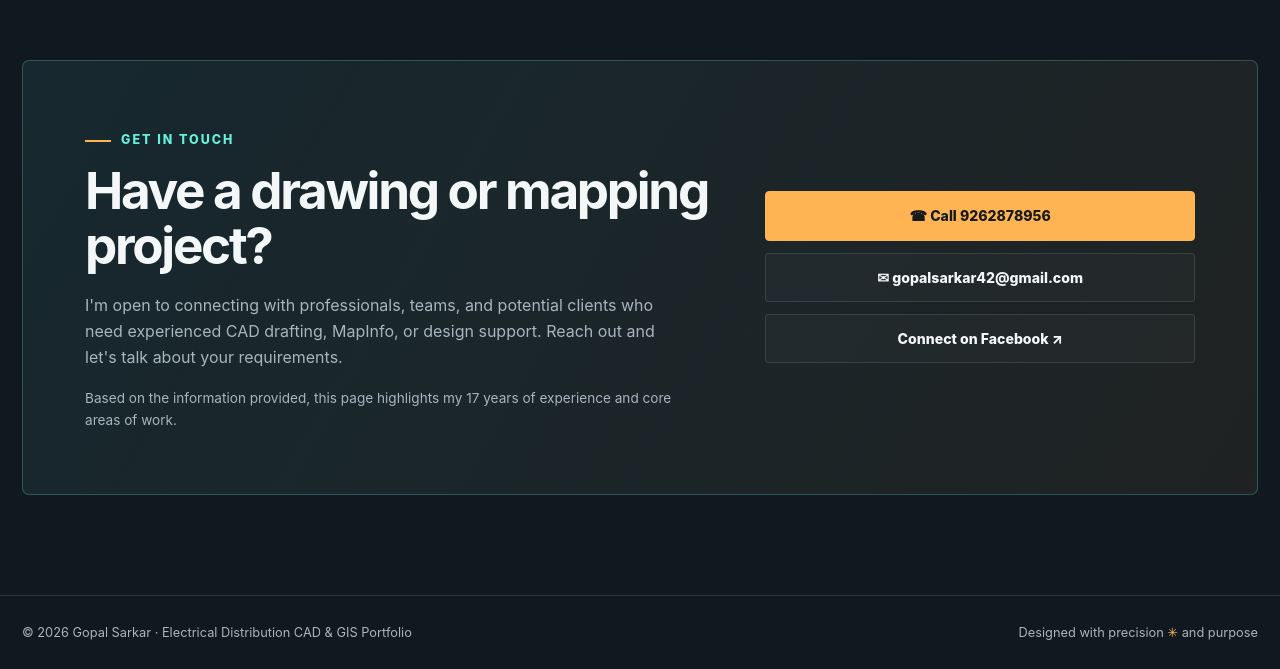
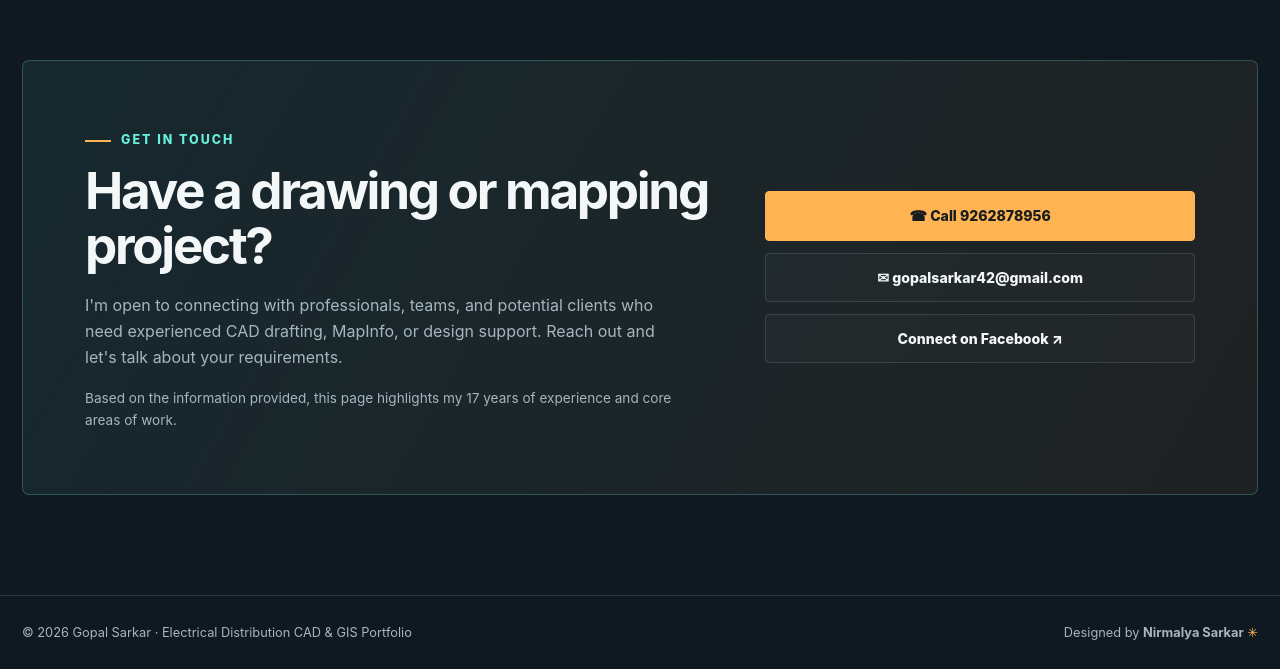
Before and after one commit to gopalsarkar42/my-profile, a plain HTML site: page index.html in a window 1280 px wide. Shown: the part 7017-7686 px from the top of the page. Drawn offline with Linux system fonts and the light colour scheme.

Commit message:
Credit Nirmalya Sarkar with clickable portfolio link

```diff
--- a/index.html
+++ b/index.html
@@ -202,7 +202,7 @@
   </div>
 </section>
 </main>
-<footer class="footer"><div class="wrap footer-inner"><span>© <span id="year"></span> Gopal Sarkar · Electrical Distribution CAD & GIS Portfolio</span><span>Designed with precision <span class="accent">✳</span> and purpose</span></div></footer>
+<footer class="footer"><div class="wrap footer-inner"><span>© <span id="year"></span> Gopal Sarkar · Electrical Distribution CAD & GIS Portfolio</span><a class="designer-credit" href="https://bishnu7798.github.io/bishnu-portfolio/" target="_blank" rel="noopener noreferrer" aria-label="Designed by Nirmalya Sarkar — open portfolio">Designed by <strong>Nirmalya Sarkar</strong> <span class="accent">✳</span></a></div></footer>
 <script src="script.js" defer></script>
 </body>
 </html>
```
